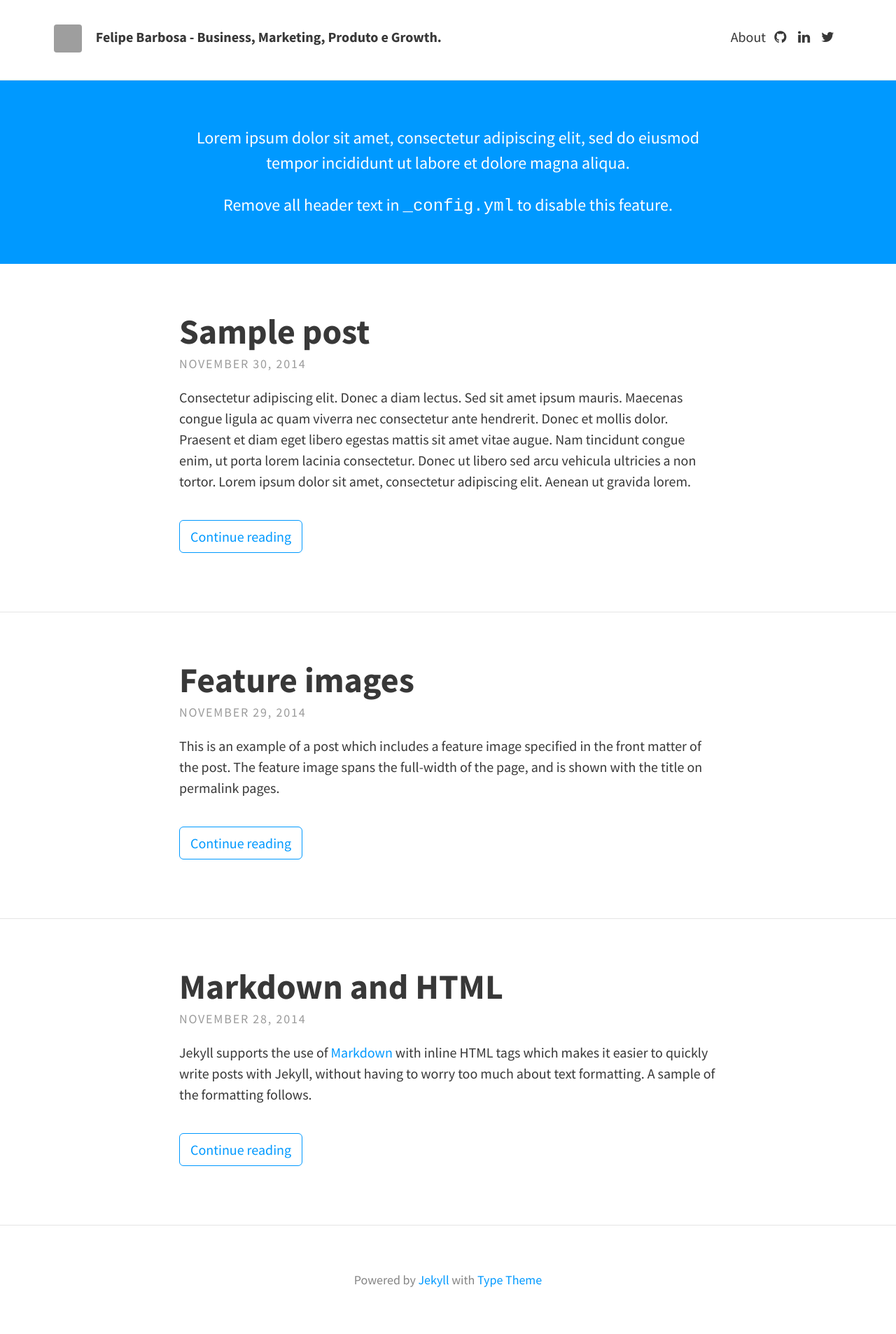
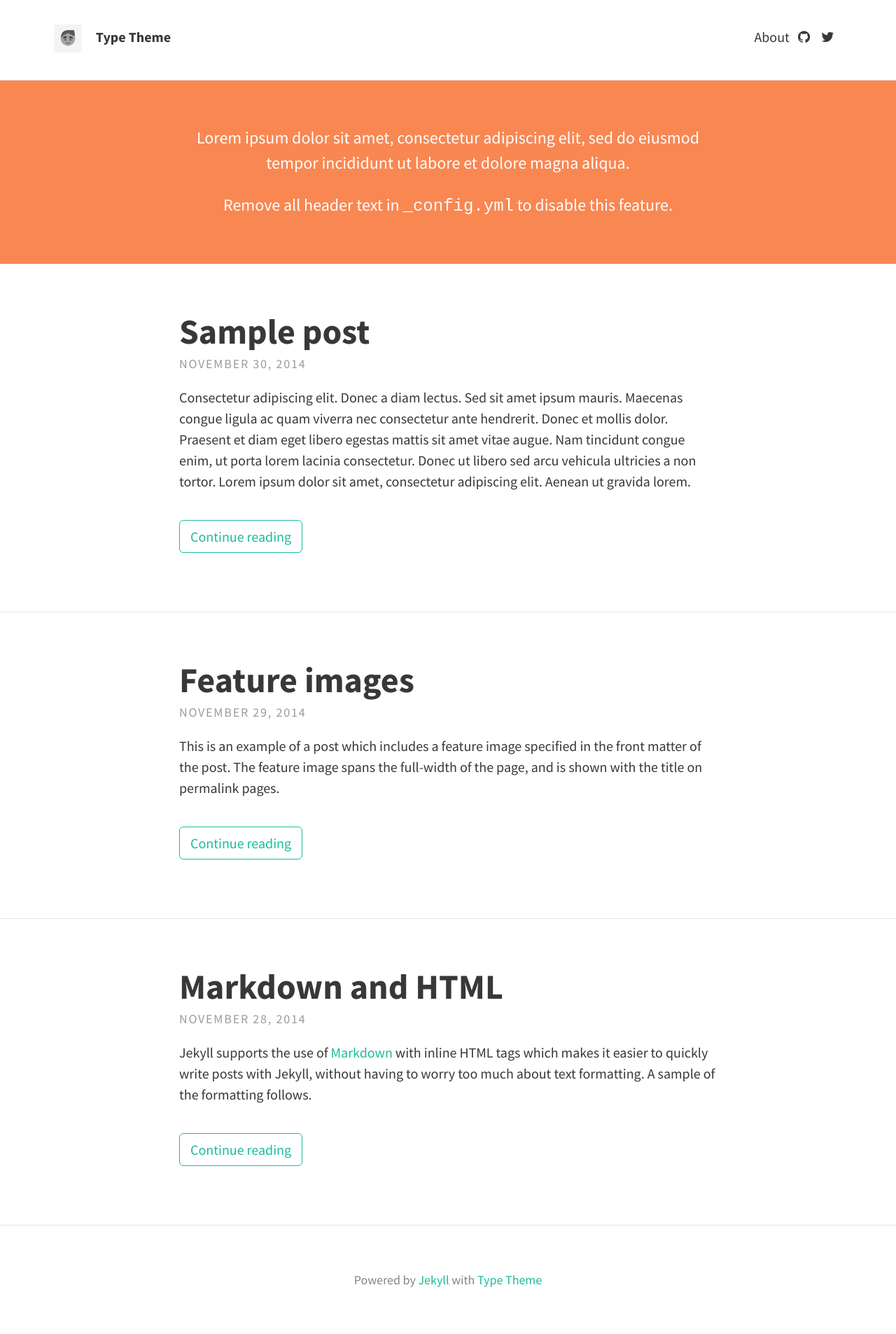
Before and after one commit to felipecbarbosa/felipecbarbosa.github.io, a Jekyll site: the page built from index.html, in a window 1280 px wide. Shown: the whole page at 70% size. Built offline with Jekyll 4.4.1, drawn with Linux system fonts in a browser that asks for light colours; nearby versions of some CDN libraries; the list of posts is cut into pages by our own code; grey boxes are pictures that could not be loaded.

Commit message:
Restored all files to default

```diff
--- a/_config.yml
+++ b/_config.yml
@@ -5,8 +5,8 @@ url: "http://example.com" # the base hostname & protocol for your site
 # THEME-SPECIFIC CONFIGURATION
 theme_settings:
   # Meta
-  title: Felipe Barbosa - Business, Marketing, Produto e Growth.
-  avatar: felipe-barbosa-business-marketing-product-growth.png
+  title: Type Theme
+  avatar: avatar.png
   gravatar: # Email MD5 hash
   description: "A website with blog posts and pages" # used by search engines
 
@@ -27,26 +27,25 @@ theme_settings:
   dribbble:
   facebook:
   flickr:
-  github: "felipecbarbosa"
+  github: "rohanchandra/type-theme"
   google_plus:
   instagram:
-  linkedin:  https://www.linkedin.com/in/felipecardosobarbosa/
+  linkedin:  # Full URL
   pinterest:
   reddit:
   soundcloud:
   stack_exchange:  # Full URL
   steam:
   tumblr:
-  twitter: "felipecb_"
+  twitter: "twitter"
   wordpress:
   youtube:
 
   # Scripts
   google_analytics: # Tracking ID, e.g. "UA-000000-01"
-  disqus_shortname: felipebarbosa
+  disqus_shortname:
   muut_community_name: # From muut.com settings, e.g. "muttcommunityname"
   katex: true # Enable if using math markup
-  jquery: true
 
   # Localization strings
   str_follow_on: "Follow on"
--- a/_includes/footer.html
+++ b/_includes/footer.html
@@ -1,8 +1,6 @@
 {% if site.theme_settings.katex %}
 <script src="{{ "/js/katex_init.js" | prepend: site.baseurl }}"></script>
 {% endif %}
-
-
 
 {% if site.theme_settings.footer_text %}
 <footer class="site-footer">
--- a/_includes/head.html
+++ b/_includes/head.html
@@ -43,9 +43,4 @@
 	ga('send', 'pageview');
 	</script>
 	{% endif %}
-
-	<!-- jQuery -->
-	{% if site.theme_settings.jquery %}
-	<script src="https://code.jquery.com/jquery-3.2.1.min.js" integrity="sha256-hwg4gsxgFZhOsEEamdOYGBf13FyQuiTwlAQgxVSNgt4=" crossorigin="anonymous"></script>
-	{% endif %}
 </head>
--- a/_includes/header.html
+++ b/_includes/header.html
@@ -6,7 +6,7 @@
 		</a>
 		{% elsif site.theme_settings.avatar %}
 		<a href="{{ site.baseurl }}/">
-			<img class="avatar" src="https://res.cloudinary.com/felipe-barbosa/image/upload/v1497551867/{{ site.theme_settings.avatar }}" alt="Felipe Barbosa - Business, Marketing, Produto e Growth"/>
+			<img class="avatar" src="{{ site.baseurl }}/img/{{ site.theme_settings.avatar }}" alt=""/>
 		</a>
 		{% endif %}
 		<h1 class="site-title">
--- a/_sass/base/_variables.scss
+++ b/_sass/base/_variables.scss
@@ -15,7 +15,7 @@ $border-color: rgba(0, 0, 0, 0.1); // rgba recommended if using feature images
 
 // Typography colours
 $text-color: #383838;
-$link-color: #0099FF;
+$link-color: #1ABC9C;
 $selection-color: #D4D4D4; // visible when highlighting text
 
 // Header colours
@@ -26,5 +26,5 @@ $feature-image-text-color: #fff;
 $feature-image-size: cover; // options include "cover", "contain", "auto"
 
 // Header description box
-$header-desc-background-color: #0099FF;
+$header-desc-background-color: #F98752;
 $header-desc-text-color: #FFF;
--- a/feed.xml
+++ b/feed.xml
@@ -4,10 +4,10 @@ layout: null
 <?xml version="1.0" encoding="UTF-8"?>
 <rss version="2.0" xmlns:atom="http://www.w3.org/2005/Atom">
   <channel>
-    <title>{{ site.theme.title | xml_escape }}</title>
+    <title>{{ site.theme_settings.title | xml_escape }}</title>
     <atom:link href="{{ "/feed.xml" | prepend: site.baseurl | prepend: site.url }}" rel="self" type="application/rss+xml"/>
     <link>{{ site.url }}{{ site.baseurl }}/</link>
-    <description>{{ site.theme.description | xml_escape }}</description>
+    <description>{{ site.theme_settings.description | xml_escape }}</description>
     <pubDate>{{ site.time | date_to_rfc822 }}</pubDate>
     {% for post in site.posts limit:15 %}
       <item>
```
Also changed, not shown: _posts/2014-11-28-markdown-and-html.md (+1 -1 lines), Gemfile (line endings or trailing spaces).
